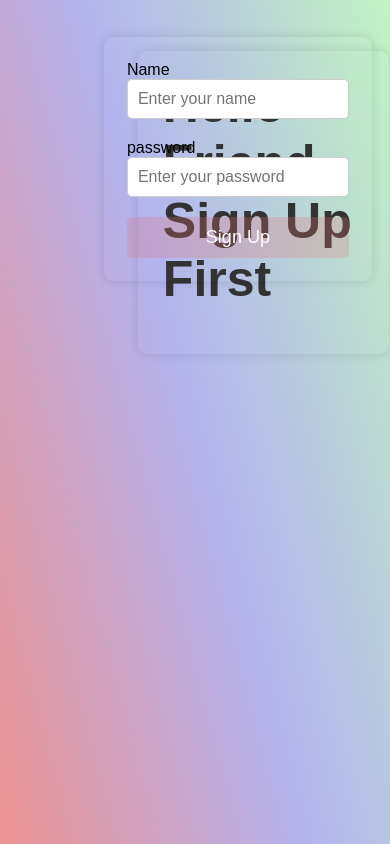
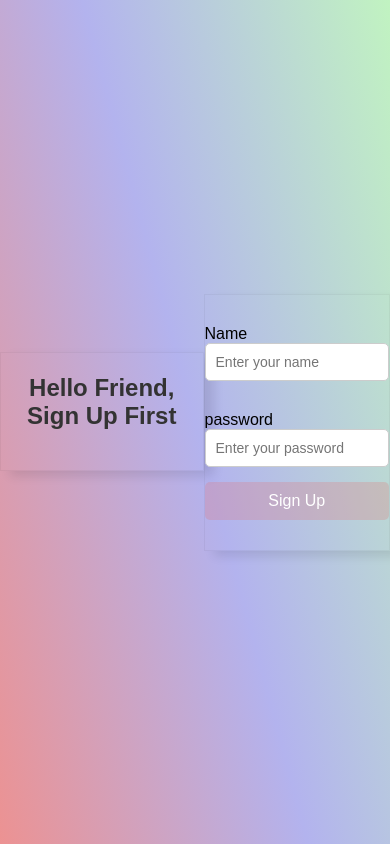
Before and after one commit to jushuaSol3/happy-new-year, a plain HTML site: page index.html in a window 390 px wide. Drawn offline with Linux system fonts and the light colour scheme.

Commit message:
Update style.css
adjust the responsiveness

```diff
--- a/style.css
+++ b/style.css
@@ -1,82 +1,85 @@
 *{
     margin: 0;
     padding: 0;
+    box-sizing: border-box;
+}
 
-}
-body{
+body {
     font-family: 'Poppins', sans-serif;
-    background: linear-gradient(75deg, rgb(236, 146, 146),rgb(179, 179, 238),rgb(193, 243, 193));
+    background: linear-gradient(75deg, rgb(236, 146, 146), rgb(179, 179, 238), rgb(193, 243, 193));
     background-size: cover;
     background-attachment: fixed;
-}
-/* header- content */
-
-.container{
-    margin: auto;
     display: flex;
     justify-content: center;
     align-items: center;
-    align-items: top;
-    grid-column: column;
-    position: absolute;
-    top: 50px;
-    left: 35%;
-    padding-bottom: 1%;
+    height: 100vh;
 }
-.content{
-    background: transparent;
-    border: #1a19190e solid 1px;
-    padding:10%;
-    border-radius: 10px;
-    box-shadow: 0 0 10px rgba(0, 0, 0, 0.1);
+
+
+/* Center and style the main container */
+.whole-container {
     display: flex;
     flex-direction: column;
     justify-content: center;
     align-items: center;
+    width: 100%;
+    max-width: 500px;
+    padding: 20px;
+    background: rgba(255, 255, 255, 0.8);
+    border-radius: 10px;
+    box-shadow: 0 0 10px rgba(0, 0, 0, 0.1);
 }
-.h1-style{
+
+.content{
+    width: 100%;
+    padding: 10% 10% 10% 10%;
+    margin-bottom: 10%;
+    display: flex;
+    flex-direction: column;
+    align-items: center;
+    justify-content: center;
+    background: transparent;
+    border: 1px solid #2221210c;
+    box-shadow: 10px 5px 10px rgba(0, 0, 0, 0.1);
+}
+
+/* Header content */
+.h1-style {
     font-size: 50px;
     font-weight: 600;
     margin-bottom: 20px;
     color: #333;
+    text-align: center;
 }
 
-/* signup content */
+/* Form container */
+.content-login {
+    width: 100%;
+    padding: 30px 0px 30px 0px;
 
-.login-container{
-    margin: 20%;
-    padding: 10%;
-    display: flex;
-    justify-content: center;
-    align-items: center;
-    align-items: top;
-    grid-column: row;
-    position: absolute;
-    top: 5%;
-    left: 31%;
-}
-.content-login{
-    background: transparent;
-    border: #1a19190e solid 1px;
-    padding:30%;
-    border-radius: 10px;
-    box-shadow: 0 0 10px rgba(0, 0, 0, 0.1);
     display: flex;
     flex-direction: column;
+    align-items: center;
     justify-content: center;
-    align-items: top;
-    position: inherit;
+    background: transparent;
+    border: 1px solid #2221210c;
+    box-shadow: 10px 5px 10px rgba(0, 0, 0, 0.1);
+}
 
+.form-group {
+    width: 100%;
+    margin-bottom: 15px;
 }
-.form-control{
-    width: 200px;
-    margin-bottom: 20px;
+
+.form-control {
+    width: 100%;
     padding: 10px;
+    margin-bottom: 15px;
     border-radius: 5px;
     border: 1px solid #ccc;
     font-size: 16px;
+}
 
-}
 .btn-primary {
     background: #e4747441;
     color: #fff;
@@ -86,13 +89,29 @@ body{
     cursor: pointer;
     font-size: 18px;
     width: 100%;
-    transition: 1s;
-
+    transition: 0.3s ;
 }
 
-/* hover */
+/* Hover effect */
+.btn-primary:hover {
+    background: #e47474;
+}
 
-.btn-primary:hover{
-    background: #e47474;
-    transition: 1s;
+/* Responsive design */
+@media (max-width: 768px) {
+    .whole-container {
+        padding: 15px;
+    }
+
+    .h1-style {
+        font-size: 24px;
+    }
+
+    .form-control {
+        font-size: 14px;
+    }
+
+    .btn-primary {
+        font-size: 16px;
+    }
 }
```
